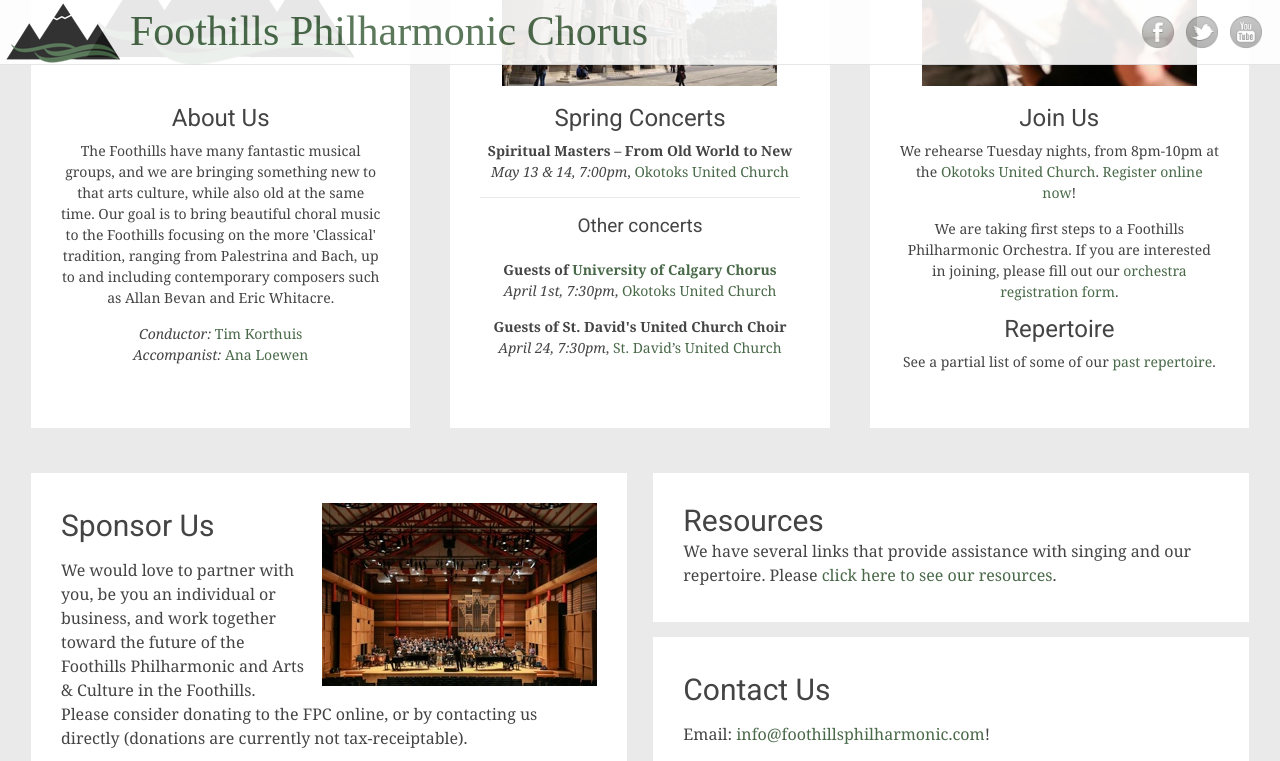
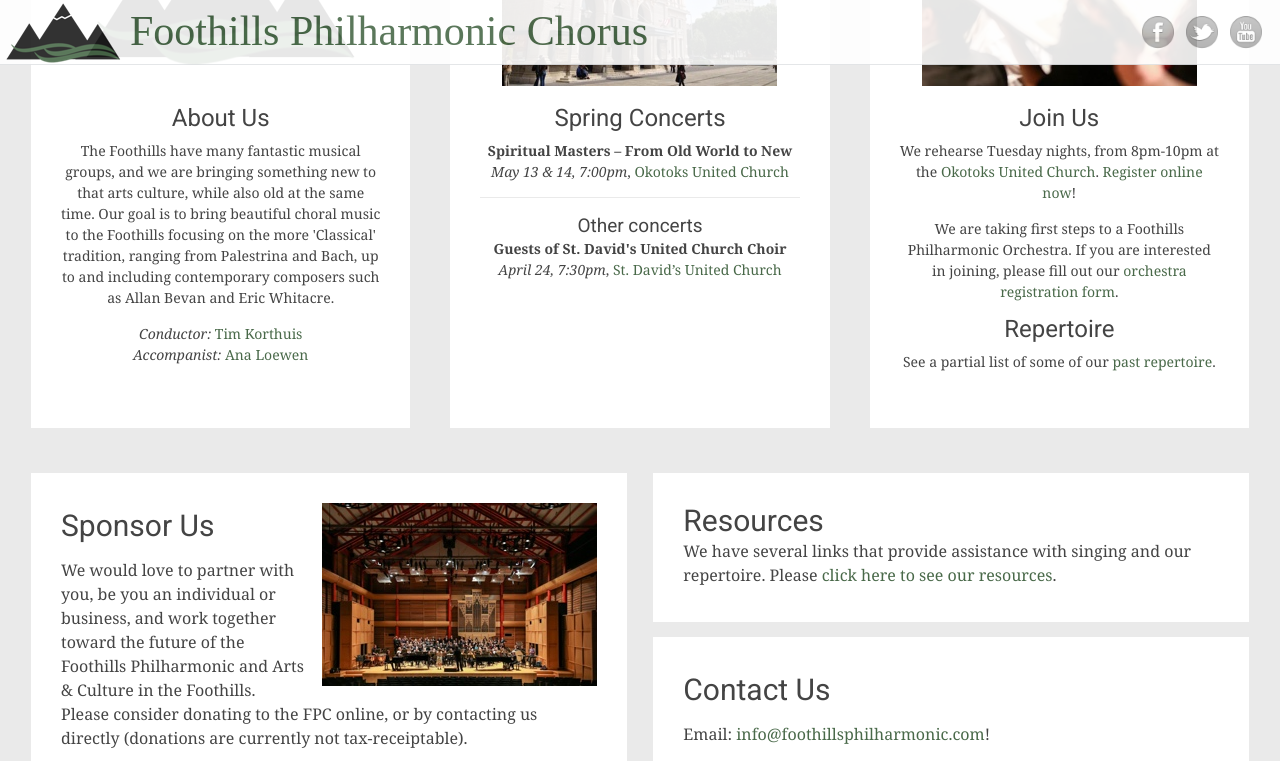
Before and after one commit to percyhanna/fps, a Jekyll site: the page built from index.html, in a window 1280 px wide and 900 px high, scrolled down 712 px, cut to the strip 0-761 px from the top of the window. Built offline with Jekyll 4.4.1, drawn with Linux system fonts in a browser that asks for light colours; some web fonts are replaced; Markdown is read by kramdown in place of the engine named in the settings.

Commit message:
Remove past concert

```diff
--- a/index.html
+++ b/index.html
@@ -27,11 +27,6 @@
             </p>
             <hr>
             <h6>Other concerts</h6>
-            <p><br>
-              <strong>Guests of <a href="http://scpa.ucalgary.ca/music/welcome-music/music-ensembles#UChorus" target="_blank">University of Calgary Chorus</a></strong><br>
-              <em>April 1st, 7:30pm</em>,
-              <a href="https://www.google.ca/maps/place/Okotoks+United+Church/@50.724914,-113.979771,15z/data=!4m2!3m1!1s0x0:0x9f916ee0400c6c6f" target="_blank">Okotoks United Church</a><br/>
-            </p>
             <p class="clearfix">
               <strong>Guests of St. David's United Church Choir</strong><br>
               <em>April 24, 7:30pm</em>,
```
